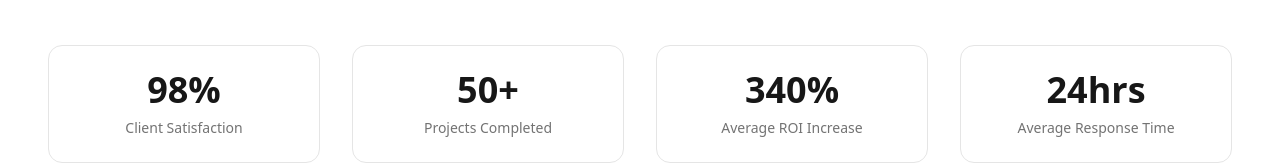
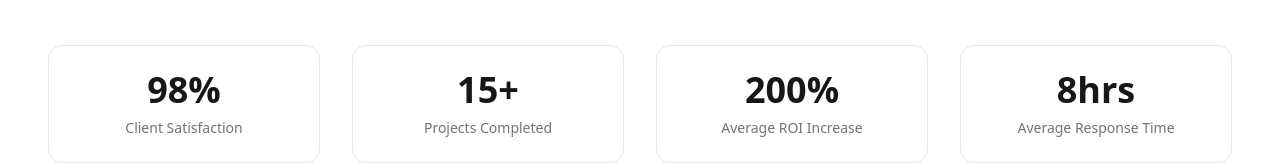
Before and after one commit to PascalSeth/portfolio-me, a Next.js app: page / in a window 1280 px wide. Shown: the part 11796-11959 px from the top of the page. Built offline with nearby package versions, Linux system fonts and the light colour scheme.

Commit message:
stats update

```diff
--- a/app/components/Testimonials.tsx
+++ b/app/components/Testimonials.tsx
@@ -50,9 +50,9 @@ const testimonials = [
 
 const stats = [
   { value: "98%", label: "Client Satisfaction" },
-  { value: "50+", label: "Projects Completed" },
-  { value: "340%", label: "Average ROI Increase" },
-  { value: "24hrs", label: "Average Response Time" }
+  { value: "15+", label: "Projects Completed" },
+  { value: "200%", label: "Average ROI Increase" },
+  { value: "8hrs", label: "Average Response Time" }
 ];
 
 const trustedClients = [
```
